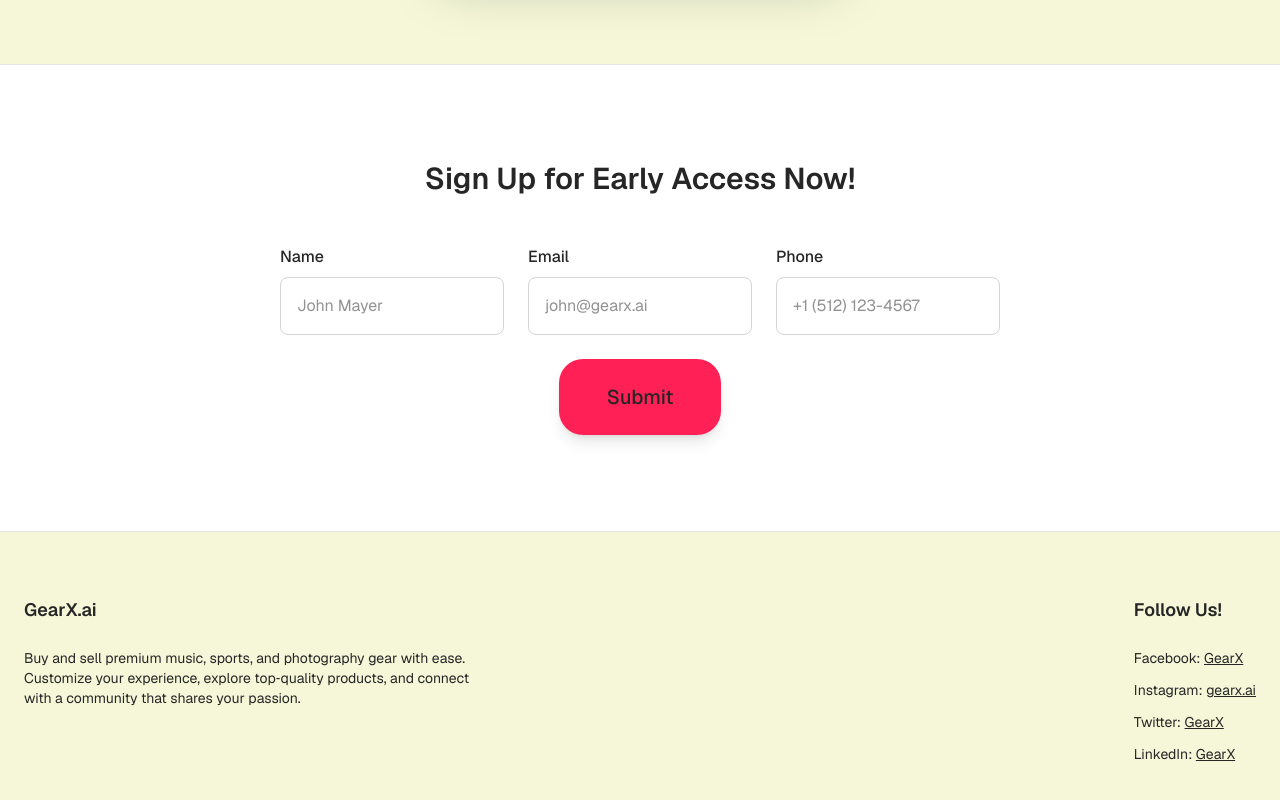
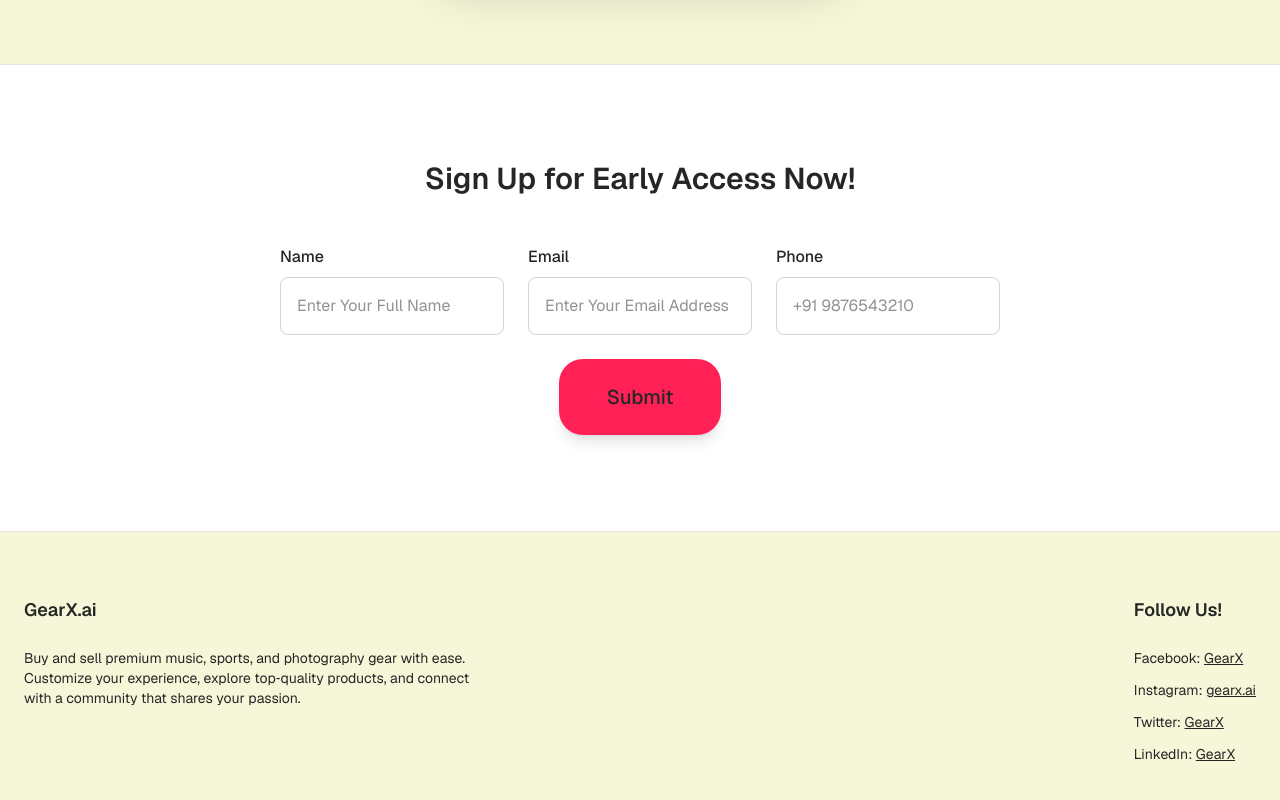
Before and after one commit to gearX998/nextjs-landing-page, a Next.js app: page / in a window 1280 px wide. Shown: the part 1880-2680 px from the top of the page. Built offline with nearby package versions, Linux system fonts and the light colour scheme.

Commit message:
project init

```diff
--- a/components/GearXLandingPage.jsx
+++ b/components/GearXLandingPage.jsx
@@ -122,9 +122,9 @@ export default function GearXLandingPage() {
 
             <div className="grid md:grid-cols-3 gap-6">
               {[
-                { id: "name", type: "text", label: "Name", placeholder: "John Mayer" },
-                { id: "email", type: "email", label: "Email", placeholder: "john@gearx.ai" },
-                { id: "phoneNumber", type: "tel", label: "Phone", placeholder: "+1 (512) 123-4567" },
+                { id: "name", type: "text", label: "Name", placeholder: "Enter Your Full Name" },
+                { id: "email", type: "email", label: "Email", placeholder: "Enter Your Email Address" },
+                { id: "phoneNumber", type: "tel", label: "Phone", placeholder: "+91 9876543210" },
               ].map(({ id, type, label, placeholder }) => (
                 <div key={id}>
                   <label htmlFor={id} className="block mb-2 font-medium">
```
